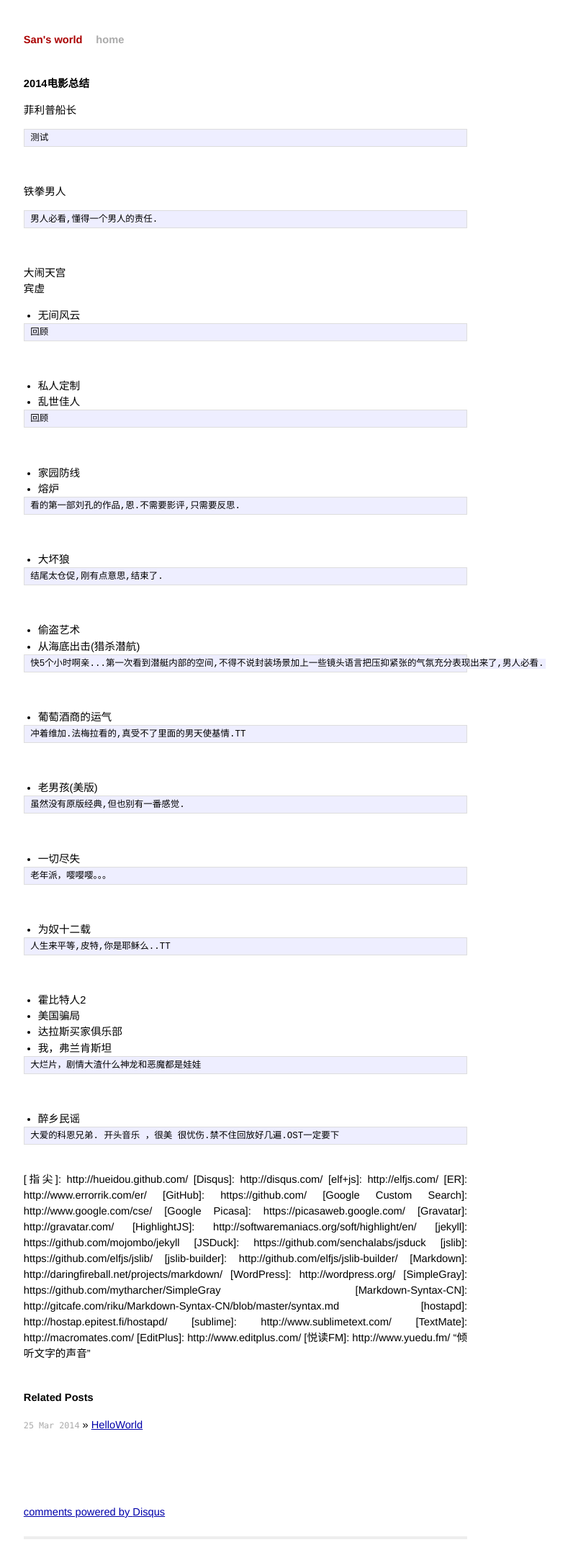
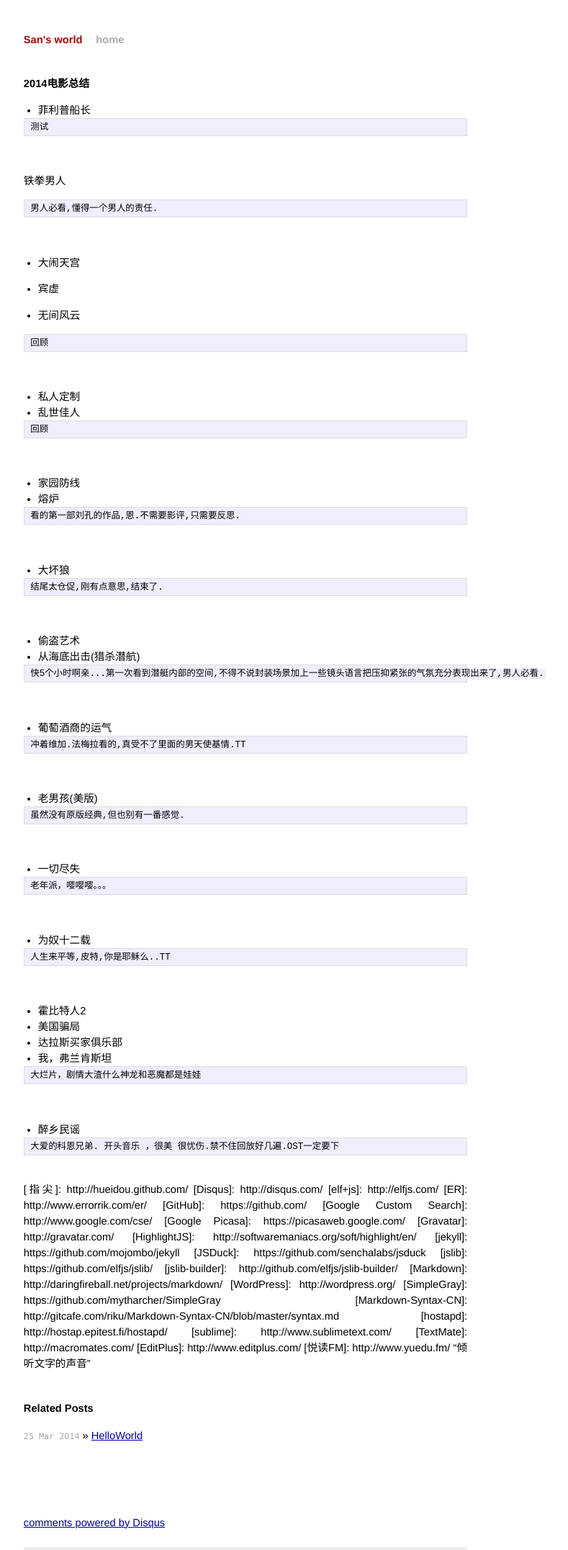
Before and after one commit to isensen/isensen.github.io, a Jekyll site: the page built from _posts/2014-5-22-movie.md, in a window 1280 px wide. Shown: the whole page at 72% size, without its empty margins (299-1088 px from the left). Built offline with Jekyll 4.4.1, drawn with Linux system fonts in a browser that asks for light colours; Markdown is read by kramdown in place of the engine named in the settings; comment, search, counter and statistics services are not loaded.

````diff
--- a/_posts/2014-5-22-movie.md
+++ b/_posts/2014-5-22-movie.md
@@ -7,7 +7,7 @@ tags: None
 {{ page.title }}
 ================
 
-> 菲利普船长
+- 菲利普船长
 
 ```
 测试
@@ -20,10 +20,13 @@ tags: None
 男人必看,懂得一个男人的责任.
 ```
 <br/>
-> 大闹天宫
+
+- 大闹天宫
 <br/>
-> 宾虚
+
+- 宾虚
 <br/>
+
 - 无间风云
 
 ```
````
